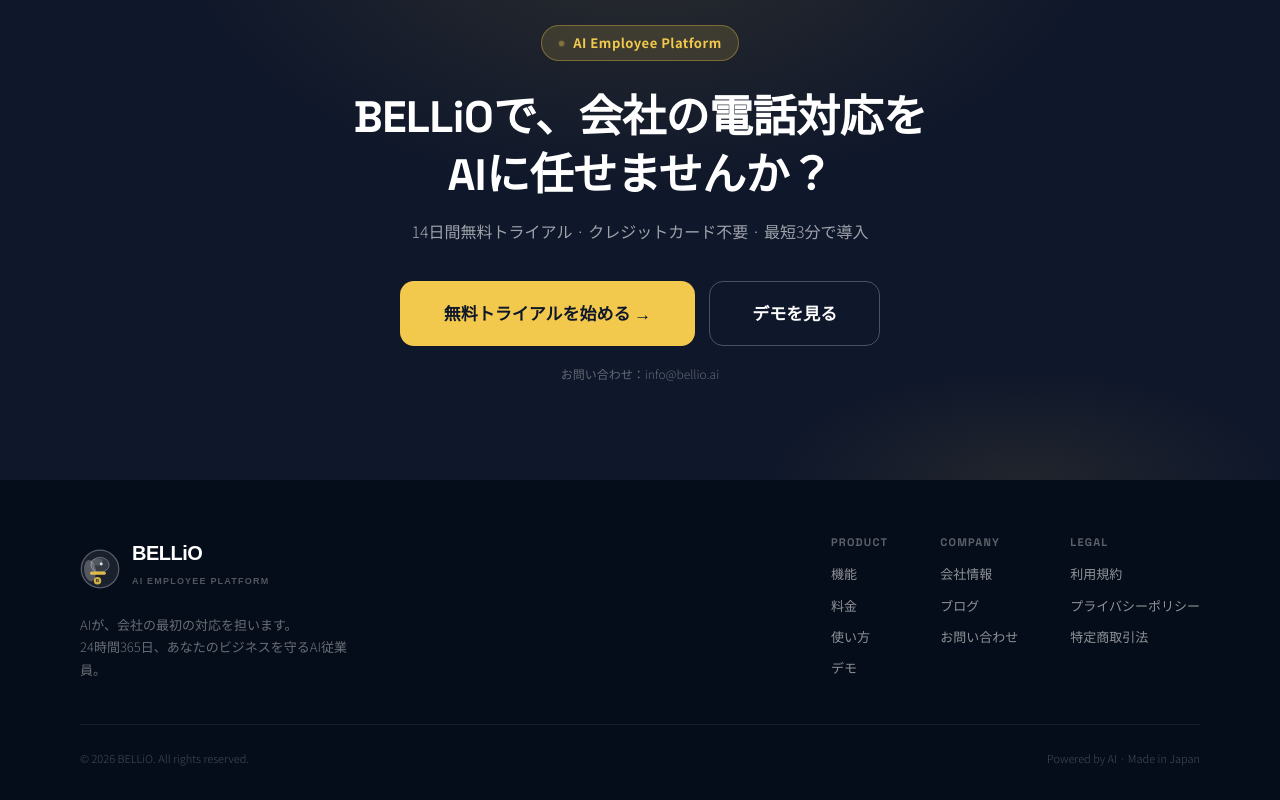
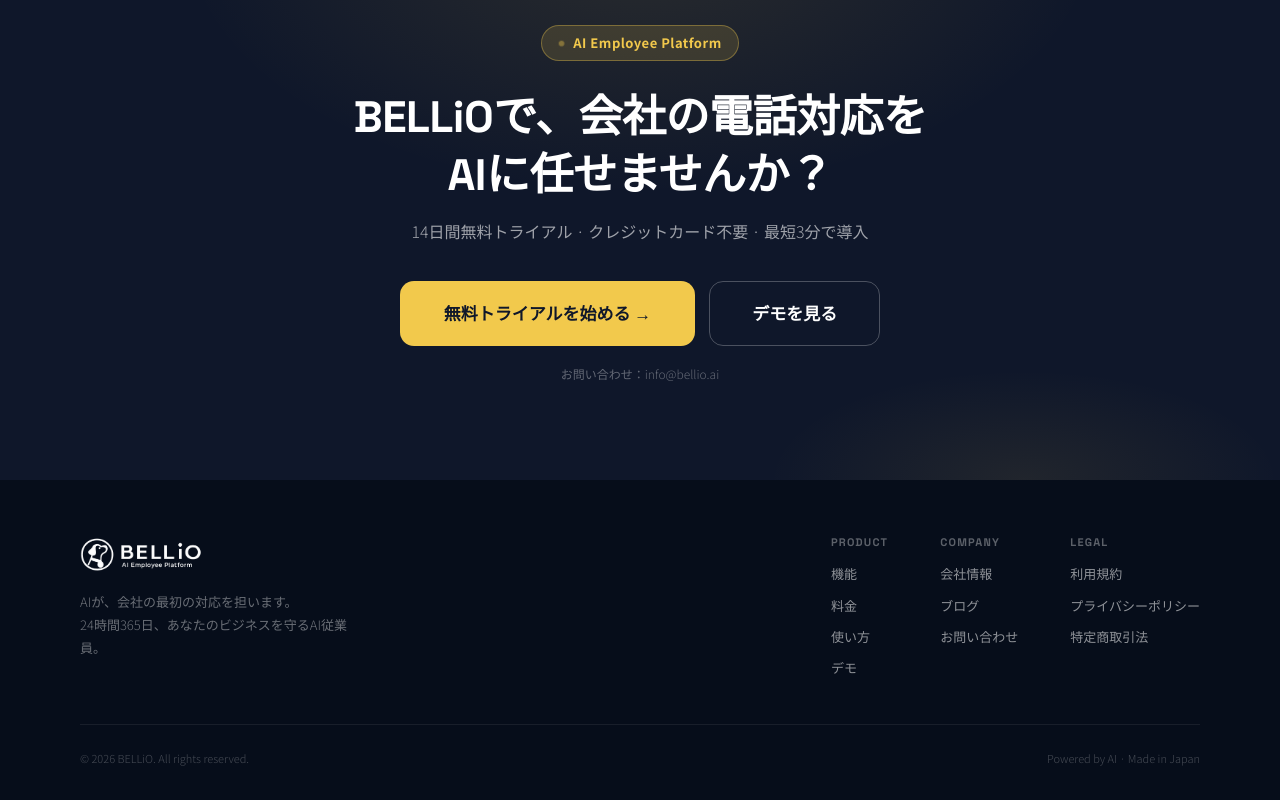
Before and after one commit to hiroshisato-hash/bellio-lp, a plain HTML site: page index.html in a window 1280 px wide. Shown: the part 6325-7125 px from the top of the page. Drawn offline with Linux system fonts and the light colour scheme.

Commit message:
Fix footer: use logo.png, link 会社情報 to 8zero.co.jp

```diff
--- a/index.html
+++ b/index.html
@@ -1952,21 +1952,8 @@
   <div class="footer-inner">
     <div class="footer-top">
       <div>
-        <a href="/" class="logo" style="margin-bottom:12px;display:inline-flex">
-          <svg width="40" height="40" viewBox="0 0 96 96" fill="none" xmlns="http://www.w3.org/2000/svg">
-            <circle cx="48" cy="48" r="45" fill="rgba(255,255,255,.08)" stroke="rgba(255,255,255,.3)" stroke-width="3"/>
-            <ellipse cx="24" cy="52" rx="14" ry="26" fill="rgba(255,255,255,.25)" transform="rotate(-8 24 52)"/>
-            <ellipse cx="48" cy="38" rx="22" ry="18" fill="rgba(255,255,255,.12)" stroke="rgba(255,255,255,.35)" stroke-width="2"/>
-            <path d="M24 28 Q36 20 54 24 Q56 36 46 40 Q34 40 26 34Z" fill="rgba(255,255,255,.15)"/>
-            <circle cx="51" cy="36" r="3.5" fill="rgba(255,255,255,.85)"/>
-            <rect x="24" y="54" width="38" height="8" rx="4" fill="#F2C94C" opacity="0.9"/>
-            <circle cx="42" cy="76" r="9" fill="#F2C94C" opacity="0.85"/>
-            <text x="42" y="79.5" text-anchor="middle" font-size="10" font-weight="900" fill="#0F172A" font-family="Outfit,sans-serif">B</text>
-          </svg>
-          <div class="logo-wordmark" style="margin-left:12px">
-            <div class="footer-brand-name">BELL<i class="logo-i" style="font-style:normal">i</i>O</div>
-            <div class="footer-tagline">AI Employee Platform</div>
-          </div>
+        <a href="/" class="logo" style="margin-bottom:12px;display:inline-block">
+          <img src="images/logo.png" alt="BELLiO" style="height:36px;width:auto;display:block;filter:brightness(0) invert(1);">
         </a>
         <p class="footer-desc">AIが、会社の最初の対応を担います。<br>24時間365日、あなたのビジネスを守るAI従業員。</p>
       </div>
@@ -1980,7 +1967,7 @@
         </div>
         <div class="footer-col">
           <h5>Company</h5>
-          <a href="/about.html">会社情報</a>
+          <a href="https://8zero.co.jp" target="_blank" rel="noopener">会社情報</a>
           <a href="/blog/">ブログ</a>
           <a href="mailto:info@bellio.ai">お問い合わせ</a>
         </div>
```
